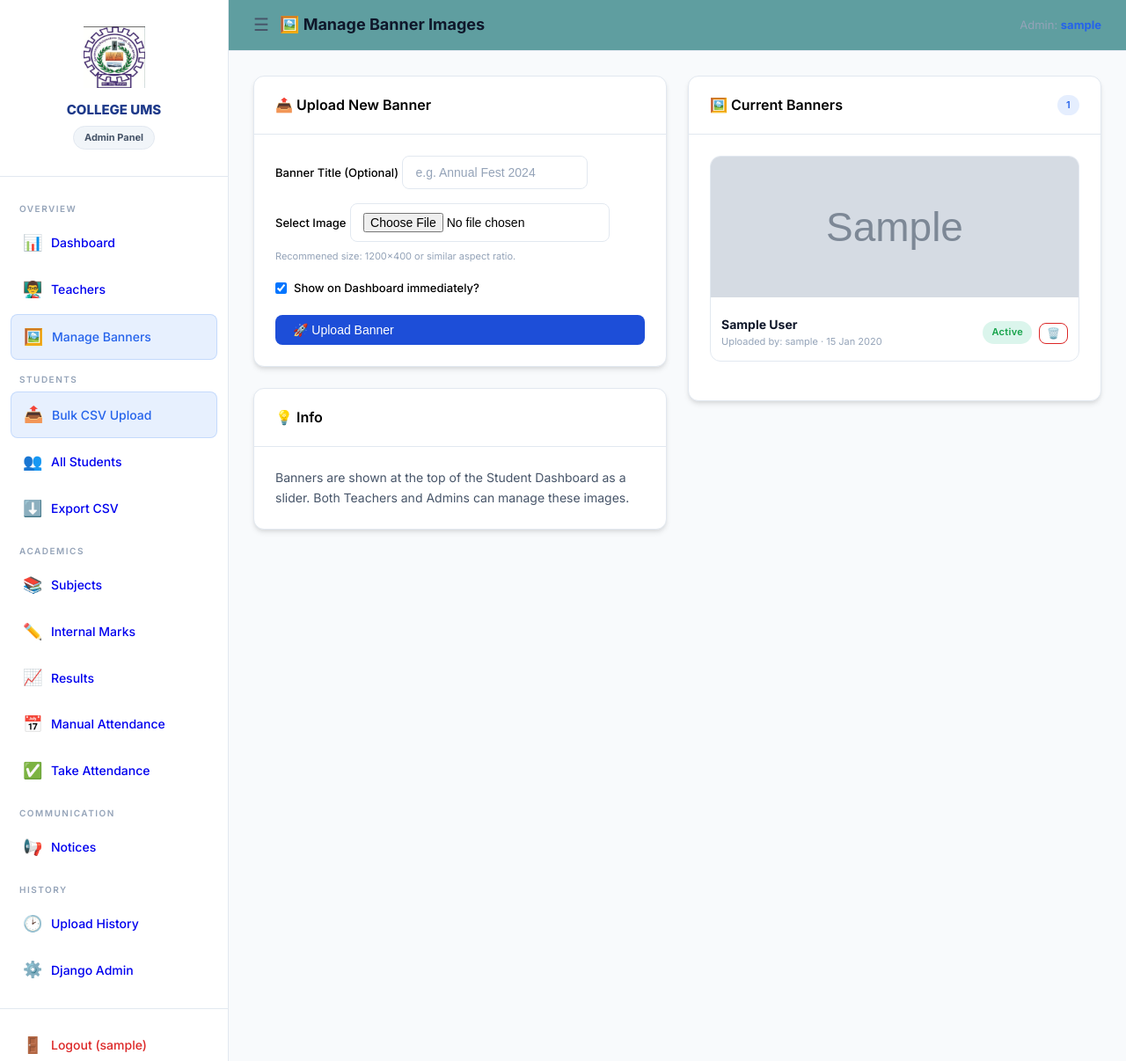
After one commit to Kundan-Maurya-0102/college_ums, a Django app: page /banners/ in a window 1280 px wide. The commit adds this page. Shown: the whole page at 88% size. Run offline with Django 4.2, Linux system fonts and the light colour scheme; a user stored in the database is signed in; tables that the repository leaves empty hold one stand-in row (values such as "Sample post"); grey boxes marked "Sample" are stand-in pictures.

Commit message:
Add Image Carousel system and Banner Upload for Teachers/Admin

```diff
--- a/students/forms.py
+++ b/students/forms.py
@@ -2,7 +2,7 @@ from django import forms
 from django.contrib.auth.models import User
 from django.contrib.auth.forms import PasswordChangeForm
 
-from .models import (Assignment, Attendance, ClassSchedule, CSVUpload,
+from .models import (Assignment, Attendance, BannerImage, ClassSchedule, CSVUpload,
                      FacultyProfile, InternalExam, Notice, SemesterResult,
                      StudentProfile, StudyMaterial, Subject)
 
@@ -256,3 +256,14 @@ class CustomPasswordChangeForm(PasswordChangeForm):
         super().__init__(*args, **kwargs)
         for field in self.fields.values():
             field.widget.attrs['class'] = 'form-control'
+
+
+class BannerImageForm(forms.ModelForm):
+    class Meta:
+        model = BannerImage
+        fields = ['title', 'image', 'is_active']
+        widgets = {
+            'title': forms.TextInput(attrs={'class': 'form-control', 'placeholder': 'e.g. Annual Fest 2024'}),
+            'image': forms.FileInput(attrs={'class': 'form-control', 'accept': 'image/*'}),
+            'is_active': forms.CheckboxInput(attrs={'class': 'form-check-input'}),
+        }
--- a/students/models.py
+++ b/students/models.py
@@ -334,3 +334,17 @@ class CSVUpload(models.Model):
 
     def __str__(self):
         return f"{self.description} ({self.upload_date.strftime('%Y-%m-%d %H:%M')})"
+
+
+class BannerImage(models.Model):
+    title = models.CharField(max_length=200, blank=True, help_text="Optional title for the banner")
+    image = models.ImageField(upload_to="banners/")
+    uploaded_by = models.ForeignKey(User, on_delete=models.SET_NULL, null=True, blank=True)
+    is_active = models.BooleanField(default=True)
+    created_at = models.DateTimeField(auto_now_add=True)
+
+    class Meta:
+        ordering = ['-created_at']
+
+    def __str__(self):
+        return self.title or f"Banner {self.id}"
--- a/students/urls.py
+++ b/students/urls.py
@@ -61,4 +61,8 @@ urlpatterns = [
     path('teacher/notices/', views.teacher_notices, name='teacher_notices'),
     path('teacher/notices/<int:pk>/edit/', views.teacher_notice_edit, name='teacher_notice_edit'),
     path('teacher/notices/<int:pk>/delete/', views.teacher_notice_delete, name='teacher_notice_delete'),
+
+    # Banners (Accessible by Admin and Teachers)
+    path('banners/', views.banner_upload, name='banner_upload'),
+    path('banners/<int:pk>/delete/', views.banner_delete, name='banner_delete'),
 ]
--- a/students/views.py
+++ b/students/views.py
@@ -10,10 +10,10 @@ from django.shortcuts import get_object_or_404, redirect, render
 
 from .upload_router import process_any_csv_upload
 from .password_links import build_set_password_link
-from .forms import (AssignmentForm, CSVUploadForm, ClassScheduleForm,
+from .forms import (AssignmentForm, BannerImageForm, CSVUploadForm, ClassScheduleForm,
                     FacultyProfileForm, InternalExamForm, NoticeForm,
                     StudentProfileForm, StudyMaterialForm, SubjectForm)
-from .models import (Assignment, Attendance, CSVUpload, ClassSchedule,
+from .models import (Assignment, Attendance, BannerImage, CSVUpload, ClassSchedule,
                      FacultyProfile, InternalExam, Notice, SemesterResult,
                      StudentProfile, StudyMaterial, Subject, WebsiteVisit)
 
@@ -867,3 +867,33 @@ def take_attendance_bulk(request):
         'present_ids': present_ids if 'present_ids' in locals() else [],
         'has_attendance': has_attendance if 'has_attendance' in locals() else False,
     })
+
+
+# ─────────────────────────── BANNER MANAGEMENT ───────────────────────────
+
+@login_required(login_url='/login/')
+def banner_upload(request):
+    if not (is_admin(request.user) or is_teacher(request.user)):
+        messages.error(request, "You do not have permission to upload banners.")
+        return redirect('student_dashboard')
+
+    form = BannerImageForm(request.POST or None, request.FILES or None)
+    if request.method == "POST" and form.is_valid():
+        banner = form.save(commit=False)
+        banner.uploaded_by = request.user
+        banner.save()
+        messages.success(request, "Banner image uploaded successfully.")
+        return redirect('banner_upload')
+
+    banners = BannerImage.objects.all().order_by('-created_at')
+    return render(request, 'admin_dashboard/banner_upload.html', {'form': form, 'banners': banners})
+
+
+@login_required(login_url='/login/')
+def banner_delete(request, pk):
+    if not (is_admin(request.user) or is_teacher(request.user)):
+        return redirect('student_dashboard')
+    banner = get_object_or_404(BannerImage, pk=pk)
+    banner.delete()
+    messages.success(request, "Banner deleted.")
+    return redirect('banner_upload')
--- a/students/views_student.py
+++ b/students/views_student.py
@@ -8,7 +8,7 @@ from django.contrib.auth.models import User
 from django.utils.http import urlsafe_base64_decode
 
 from .forms import CustomPasswordChangeForm, StudentSelfProfileForm
-from .models import (Assignment, Attendance, ClassSchedule, InternalExam,
+from .models import (Assignment, Attendance, BannerImage, ClassSchedule, InternalExam,
                      Notice, SemesterResult, StudentProfile, StudyMaterial,
                      Subject)
 from .password_links import token_generator
@@ -204,6 +204,7 @@ def student_dashboard(request):
         'materials': materials,
         'schedules': schedules,
         'teachers': teachers,
+        'banners': BannerImage.objects.filter(is_active=True),
     }
     return render(request, 'student/dashboard.html', context)
 
--- /dev/null
+++ b/templates/admin_dashboard/banner_upload.html
@@ -0,0 +1,90 @@
+{% extends 'base.html' %}
+{% block title %}Manage Banners — {{ COLLEGE_NAME }}{% endblock %}
+{% block page_title %}🖼️ Manage Banner Images{% endblock %}
+
+{% block content %}
+<div style="display:grid;grid-template-columns: 1fr 1fr; gap: 24px;">
+    <!-- Upload Section -->
+    <div>
+        <div class="card mb-24">
+            <div class="card-header">
+                <span class="card-title">📤 Upload New Banner</span>
+            </div>
+            <div class="card-body">
+                <form method="post" enctype="multipart/form-data">
+                    {% csrf_token %}
+                    <div style="margin-bottom: 16px;">
+                        <label class="form-label">Banner Title (Optional)</label>
+                        {{ form.title }}
+                        {% if form.title.errors %}<div class="alert alert-danger mt-8">{{ form.title.errors }}</div>{% endif %}
+                    </div>
+                    <div style="margin-bottom: 16px;">
+                        <label class="form-label">Select Image</label>
+                        {{ form.image }}
+                        {% if form.image.errors %}<div class="alert alert-danger mt-8">{{ form.image.errors }}</div>{% endif %}
+                        <div style="margin-top:8px; font-size: 11px; color: var(--text-muted);">
+                            Recommened size: 1200x400 or similar aspect ratio.
+                        </div>
+                    </div>
+                    <div style="margin-bottom: 20px; display:flex; align-items:center; gap:8px;">
+                        {{ form.is_active }}
+                        <label class="form-label" style="margin-bottom:0;">Show on Dashboard immediately?</label>
+                    </div>
+                    <button type="submit" class="btn btn-primary w-100">🚀 Upload Banner</button>
+                </form>
+            </div>
+        </div>
+
+        <div class="card">
+            <div class="card-header">
+                <span class="card-title">💡 Info</span>
+            </div>
+            <div class="card-body">
+                <p style="font-size: 14px; color: var(--text-secondary);">
+                    Banners are shown at the top of the Student Dashboard as a slider.
+                    Both Teachers and Admins can manage these images.
+                </p>
+            </div>
+        </div>
+    </div>
+
+    <!-- Active Banners List -->
+    <div>
+        <div class="card">
+            <div class="card-header">
+                <span class="card-title">🖼️ Current Banners</span>
+                <span class="badge badge-blue">{{ banners|length }}</span>
+            </div>
+            <div class="card-body" style="max-height: 700px; overflow-y: auto;">
+                {% for banner in banners %}
+                <div style="border: 1px solid var(--border-color); border-radius: 12px; overflow: hidden; margin-bottom: 20px; background: #fff;">
+                    <img src="{{ banner.image.url }}" alt="{{ banner.title }}" style="width: 100%; height: 160px; object-fit: cover;">
+                    <div style="padding: 12px; display: flex; align-items: center; justify-content: space-between;">
+                        <div>
+                            <div style="font-size: 14px; font-weight: 700; color: var(--text-primary);">{{ banner.title|default:"Untitled Banner" }}</div>
+                            <div style="font-size: 11px; color: var(--text-muted);">Uploaded by: {{ banner.uploaded_by.username }} · {{ banner.created_at|date:"d M Y" }}</div>
+                        </div>
+                        <div style="display: flex; gap: 8px;">
+                             {% if banner.is_active %}
+                                <span class="badge badge-green">Active</span>
+                             {% else %}
+                                <span class="badge badge-yellow">Inactive</span>
+                             {% endif %}
+                             <form action="{% url 'banner_delete' banner.pk %}" method="post" onsubmit="return confirm('Delete this banner?');" style="display:inline;">
+                                 {% csrf_token %}
+                                 <button type="submit" class="btn btn-sm btn-outline" style="border-color:var(--accent-red); color:var(--accent-red); padding: 4px 8px;">🗑️</button>
+                             </form>
+                        </div>
+                    </div>
+                </div>
+                {% empty %}
+                <div style="text-align: center; padding: 40px; color: var(--text-muted);">
+                    <div style="font-size: 40px; margin-bottom: 10px;">🖼️</div>
+                    <p>No banners found. Start by uploading one!</p>
+                </div>
+                {% endfor %}
+            </div>
+        </div>
+    </div>
+</div>
+{% endblock %}
--- a/templates/base.html
+++ b/templates/base.html
@@ -48,6 +48,9 @@
       <a href="{% url 'teacher_notices' %}" class="sidebar-link {% if request.resolver_match.url_name == 'teacher_notices' %}active{% endif %}">
         <span class="icon">📢</span> Notices
       </a>
+      <a href="{% url 'banner_upload' %}" class="sidebar-link {% if request.resolver_match.url_name == 'banner_upload' %}active{% endif %}">
+        <span class="icon">🖼️</span> Manage Banners
+      </a>
       {% else %}
       <div class="nav-section-title">Overview</div>
       <a href="{% url 'admin_dashboard' %}" class="sidebar-link {% if request.resolver_match.url_name == 'admin_dashboard' %}active{% endif %}">
@@ -55,6 +58,9 @@
       </a>
       <a href="{% url 'teacher_list' %}" class="sidebar-link {% if 'teacher' in request.resolver_match.url_name %}active{% endif %}">
         <span class="icon">👨‍🏫</span> Teachers
+      </a>
+      <a href="{% url 'banner_upload' %}" class="sidebar-link {% if request.resolver_match.url_name == 'banner_upload' %}active{% endif %}">
+        <span class="icon">🖼️</span> Manage Banners
       </a>
 
       <div class="nav-section-title">Students</div>
```
Also changed, not shown: templates/student/dashboard.html (+62 -0 lines), students/migrations/0010_bannerimage.py (added).
